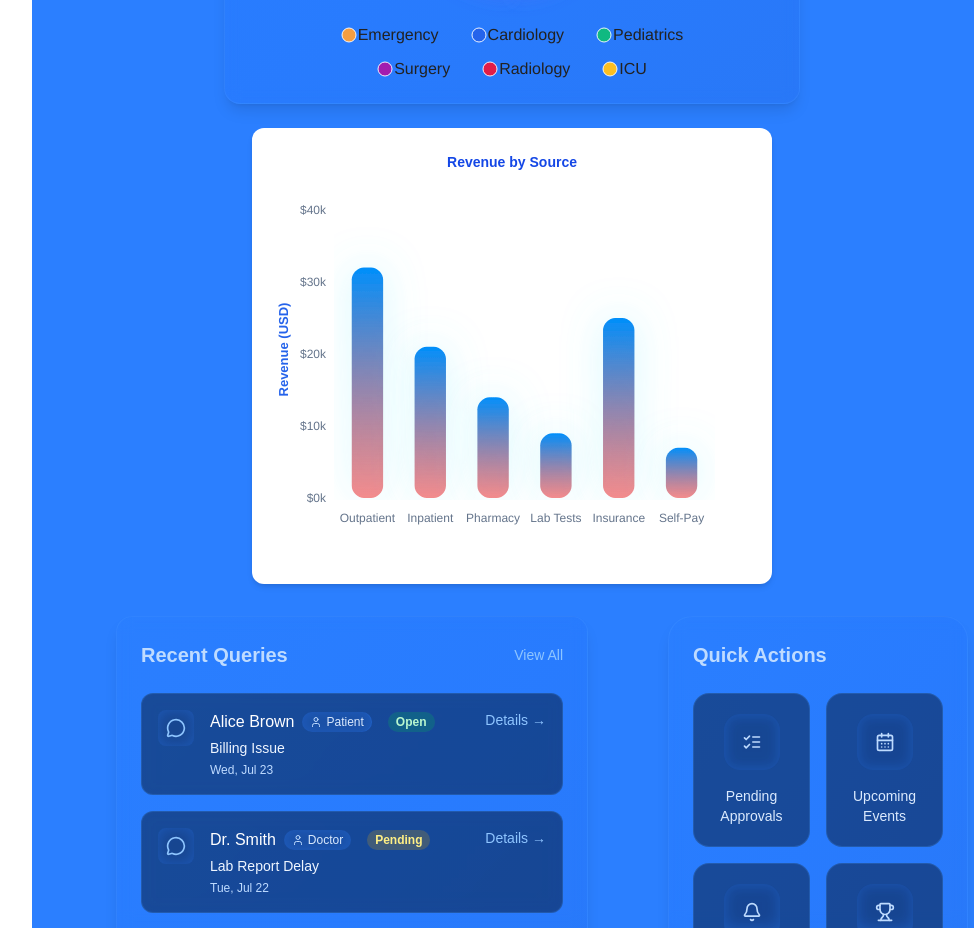
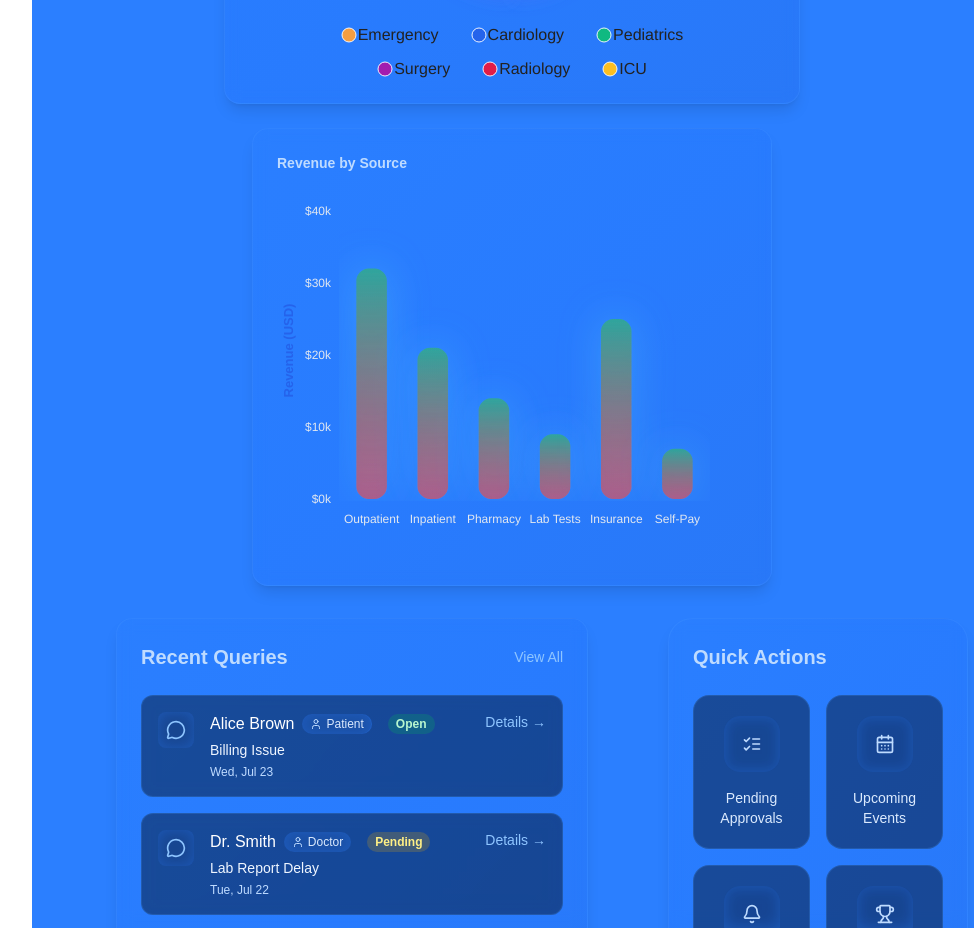
Before and after one commit to Sparta503/hospital-management-system, a Next.js app: page /admin/dashboard in a window 1280 px wide. Shown: the part 1230-2158 px from the top of the page, without its empty margins (208-1182 px from the left). Built offline with nearby package versions, Linux system fonts and the light colour scheme; sample sign-in values are in the browser's storage.

Commit message:
Update revenueBarChart.tsx

```diff
--- a/src/app/admin/dashboard/revenueBarChart.tsx
+++ b/src/app/admin/dashboard/revenueBarChart.tsx
@@ -106,8 +106,8 @@ const RevenueBarChart = () => {
   }), []);
 
   return (
-    <div className="bg-white rounded-xl shadow-md p-6 flex flex-col items-center w-full max-w-[520px] mx-auto">
-      <div className="font-semibold text-blue-700 text-sm mb-2">Revenue by Source</div>
+    <div className="bg-gradient-to-br from-blue-500/10 via-blue-600/10 to-blue-800/10 backdrop-blur-sm rounded-2xl shadow-lg p-6 w-full max-w-[520px] mx-auto border border-blue-400/20">
+      <div className="font-semibold text-blue-200 text-sm mb-2">Revenue by Source</div>
       {/* SVG filter for glowing shadow */}
       <svg width="0" height="0">
         <defs>
@@ -121,12 +121,14 @@ const RevenueBarChart = () => {
           </filter>
         </defs>
       </svg>
-      <div style={{ width: 480, height: 380, position: 'relative' }}>
+      <div style={{ width: '100%', height: 380, position: 'relative' }}>
         <ReactApexChart
           options={{
             ...options,
             chart: {
               ...options.chart,
+              background: 'transparent',
+              foreColor: '#e2e8f0',
               dropShadow: {
                 enabled: true,
                 top: 0,
@@ -136,19 +138,32 @@ const RevenueBarChart = () => {
                 opacity: 0.28,
               },
             },
-            plotOptions: {
-              ...options.plotOptions,
-              bar: {
-                ...options.plotOptions.bar,
-                borderRadius: 12,
-                barHeight: '80%',
+            xaxis: {
+              ...options.xaxis,
+              labels: {
+                ...options.xaxis.labels,
+                style: {
+                  ...options.xaxis.labels.style,
+                  colors: '#e2e8f0',
+                },
               },
             },
+            yaxis: {
+              ...options.yaxis,
+              labels: {
+                ...options.yaxis.labels,
+                style: {
+                  ...options.yaxis.labels.style,
+                  colors: '#e2e8f0',
+                },
+              },
+            },
+            theme: { mode: 'dark' as const }
           }}
           series={series}
           type="bar"
           height={380}
-          width={480}
+          width="100%"
         />
       </div>
     </div>
```
